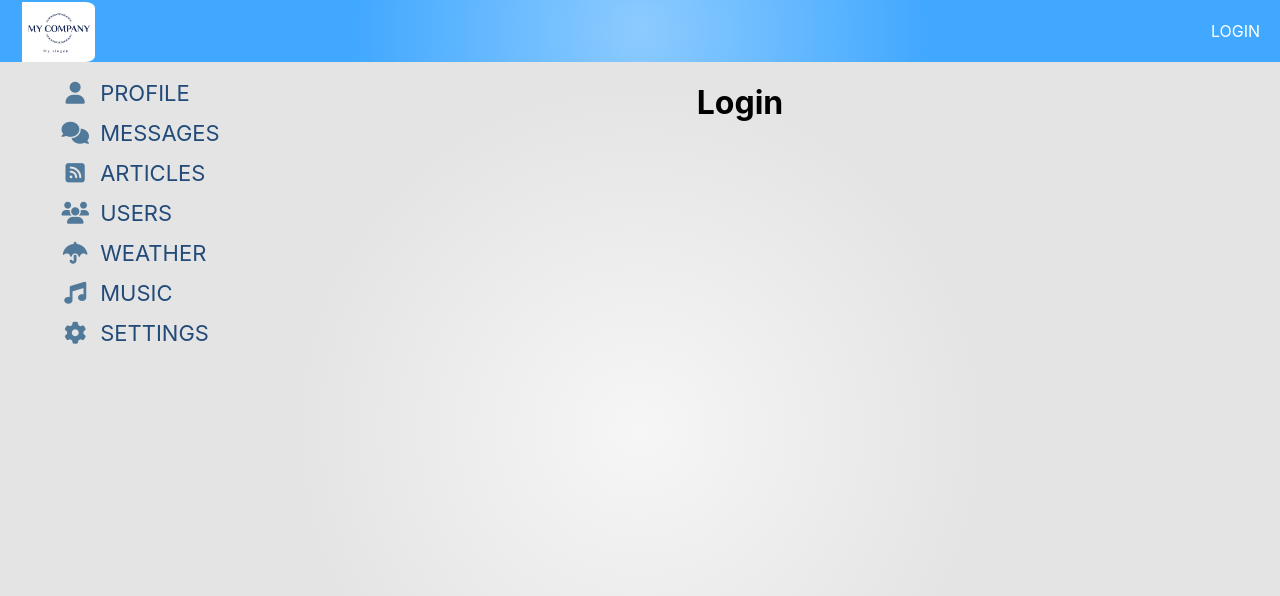
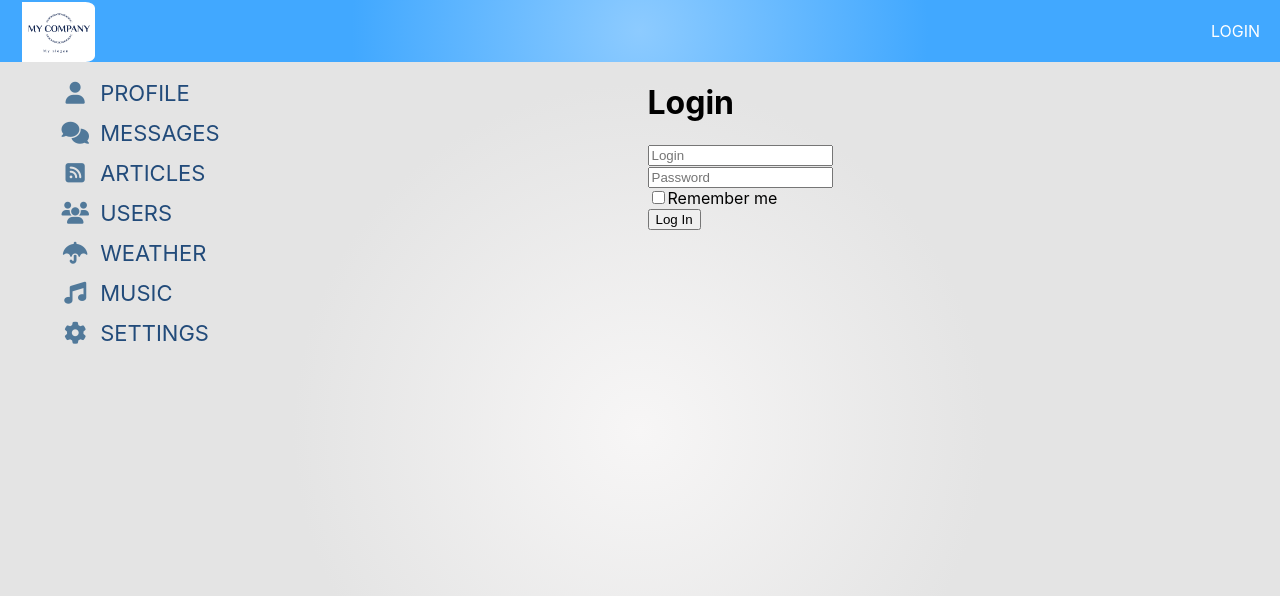
Before and after one commit to rubicund-kos/social-network, a React (Create React App) app: page /login in a window 1280 px wide. Shown: the top 596 px of the page. Built offline with nearby package versions, Linux system fonts and the light colour scheme; no server answers.

Commit message:
redux-form

```diff
--- a/package.json
+++ b/package.json
@@ -11,6 +11,7 @@
     "react-router-dom": "^5.1.2",
     "react-scripts": "^3.3.0",
     "redux": "^4.0.4",
+    "redux-form": "^8.3.2",
     "redux-thunk": "^2.3.0"
   },
   "scripts": {
--- a/src/components/Dialogs/DialogsContainer.jsx
+++ b/src/components/Dialogs/DialogsContainer.jsx
@@ -2,7 +2,6 @@
 import {connect} from "react-redux";
 import {onNewMessageChangeActionCreator, onNewMessageSendActionCreator} from "../../redux/dialogs-Reducer";
 import Dialogs from "./Dialogs";
-import {Redirect} from "react-router-dom";
 import {withAuthRedirectComponent} from "../../hoc/withAuthRedirect";
 import {compose} from "redux";
 
--- a/src/components/Login/Login.jsx
+++ b/src/components/Login/Login.jsx
@@ -1,8 +1,29 @@
 import React from 'react';
+import {Field, reduxForm} from "redux-form";
+
+const LoginForm = props => {
+    return (
+        <form onSubmit={props.handleSubmit}>
+            <div><Field name={"login"} placeholder={"Login"} component={"input"}/></div>
+            <div><input name={"password"} placeholder={"Password"} component={"input"}/></div>
+            <div><input name={"rememberMe"} type={"checkbox"} component={"input"}/>Remember me</div>
+            <div>
+                <button>Log In</button>
+            </div>
+        </form>
+    )
+}
+const LoginReduxForm = reduxForm({form: 'login'})(LoginForm);
 
 const Login = props => {
+    const onSubmit = (formData) => {
+        console.log(formData)
+    }
     return (
-        <h1>Login</h1>
+        <div>
+            <h1>Login</h1>
+            <LoginReduxForm onSubmit={onSubmit}/>
+        </div>
     )
 }
 
--- a/src/components/Profile/ProfileContainer.jsx
+++ b/src/components/Profile/ProfileContainer.jsx
@@ -3,7 +3,6 @@
 import {connect} from "react-redux";
 import {getProfile, getStatus, updateStatus} from "../../redux/profile-Reducer";
 import {withRouter} from "react-router-dom";
-import {withAuthRedirectComponent} from "../../hoc/withAuthRedirect";
 import {compose} from "redux";
 
 class ProfileContainer extends React.Component {
--- a/src/components/Profile/ProfileInfo/ProfileInfo.jsx
+++ b/src/components/Profile/ProfileInfo/ProfileInfo.jsx
@@ -18,7 +18,7 @@
             <div className={styles.description}>
 
                 <h2 className={styles.fullName}>{profile.fullName}</h2>
-                <ProfileStatus status={props.status}/>
+                <ProfileStatus status={props.status} updateStatus={props.updateStatus}/>
                 <p className={styles.aboutMe}>Обо мне:&nbsp;
                     <span>
                         {profile.aboutMe}
--- a/src/components/Profile/ProfileInfo/ProfileStatus.jsx
+++ b/src/components/Profile/ProfileInfo/ProfileStatus.jsx
@@ -3,40 +3,53 @@
 
 
 class ProfileStatus extends React.Component {
+
     state = {
-        editMode: false
+        editMode: false,
+        status: this.props.status
     }
-    //123123123123
 
     activeteEditMode = () => {
         this.setState({
-            editMode: !this.state.editMode
+            editMode: true
         })
     }
     deactiveteEditMode = () => {
         this.setState({
-            editMode: !this.state.editMode
+            editMode: false
         })
-        this.props.updateStatus()
+        this.props.updateStatus(this.state.status) //меняем глобальный статус
+    }
+    onStatusChange = (event) => {
+        this.setState({
+            status: event.currentTarget.value //меняем локальный статус
+        })
+    }
+    componentDidUpdate(prevProps, prevState) {
+        if (prevProps.status !== this.props.status) {
+            this.setState({
+                state: this.props.state
+            })
+        }
     }
 
     render() {
-        debugger;
+        console.log('render')
         return (
             <>
                 {!this.state.editMode &&
                     <div>
-                        <span onDoubleClick={this.activeteEditMode}>{this.props.status}</span>
+                        <span onDoubleClick={this.activeteEditMode}>{this.props.status || '-----'}</span>
                     </div>
                 }
                 {this.state.editMode &&
                     <div>
-                        <input autoFocus={true} onBlur={this.deactiveteEditMode} value={this.props.status}></input>
+                        <input onChange={this.onStatusChange}
+                               autoFocus={true}
+                               onBlur={this.deactiveteEditMode}
+                               value={this.state.status}
+                        ></input>
                     </div>
-                }
-
-
-
                 }
 
 
--- a/src/redux/profile-Reducer.js
+++ b/src/redux/profile-Reducer.js
@@ -80,7 +80,7 @@
     return (dispatch) => {
         profileAPI.updateStatus(status)
             .then(response => {
-                if (response.resultCode === 0) {
+                if (response.data.resultCode === 0) {
                     dispatch(setStatus(status));
                 }
 
--- a/src/redux/redux-store.js
+++ b/src/redux/redux-store.js
@@ -5,6 +5,7 @@
 import usersReducer from "./users-Reducer";
 import authReducer from "./auth-reducer";
 import thunkMiddleware from "redux-thunk";
+import { reducer as formReducer } from 'redux-form';
 
 let reducers = combineReducers({
     profilePage: profileReducer,
@@ -12,7 +13,8 @@
     articlesPage: articlesReducer,
     usersPage: usersReducer,
 
-    auth: authReducer
+    auth: authReducer,
+    form: formReducer
 })
 
 let store = createStore(reducers, applyMiddleware(thunkMiddleware));
```
Also changed, not shown: 2 other files (tests, documents, lock files or other folders).
